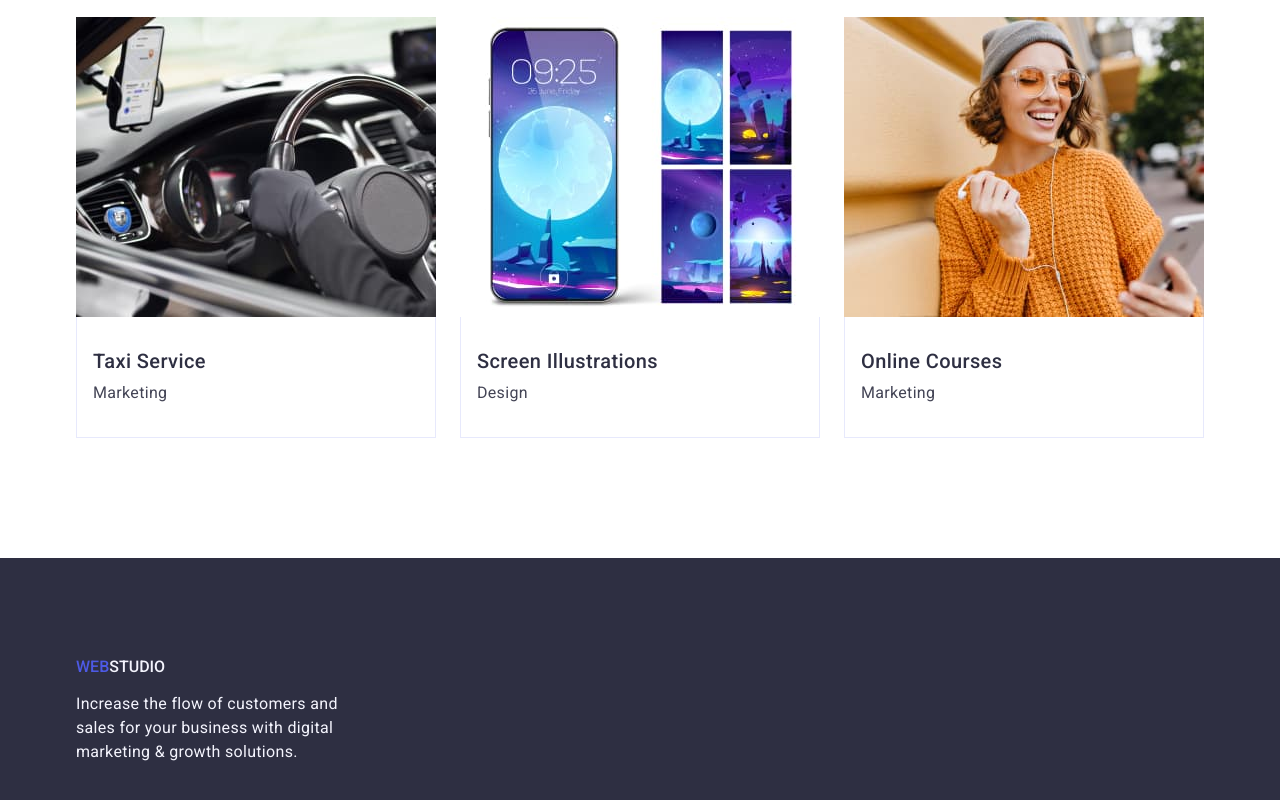
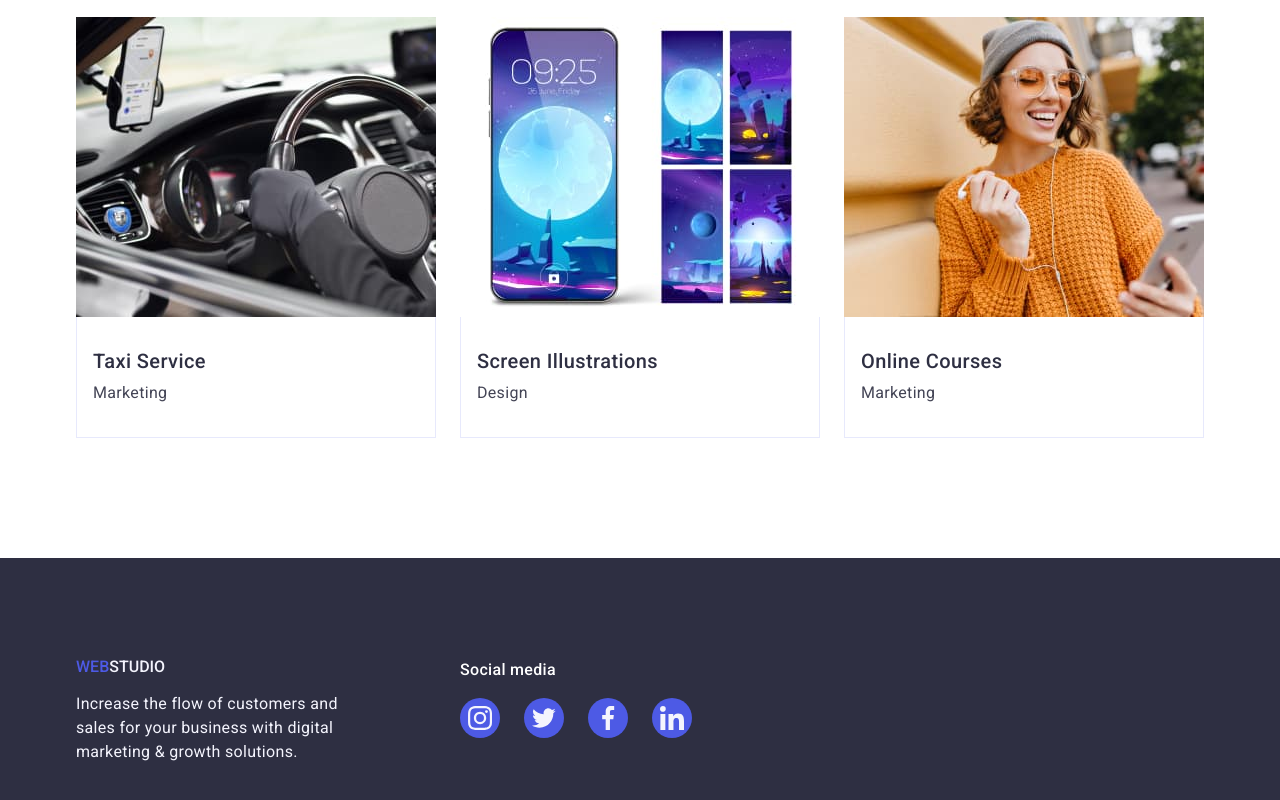
Before and after one commit to NazarKapitonov/goit-markup-hw-04, a plain HTML site: page index.html in a window 1280 px wide. Shown: the part 2617-3417 px from the top of the page. Drawn offline with nearby package versions, Linux system fonts and the light colour scheme.

Commit message:
footer section

```diff
--- a/css/styles.css
+++ b/css/styles.css
@@ -374,3 +374,22 @@ header {
 .logo-bottom {
   color: #f4f4fd;
 }
+
+.footer-container {
+  display: flex;
+  gap: 120px;
+}
+.footer-container .a-team {
+  width: 24px;
+  height: 24px;
+}
+
+.media-title {
+  font-family: "Roboto", sans-serif;
+  font-weight: 500;
+  font-size: 16px;
+  line-height: 1.5;
+  letter-spacing: 0.02em;
+  color: #fff;
+  margin-bottom: 16px;
+}
--- a/index.html
+++ b/index.html
@@ -488,6 +488,8 @@
 
     <footer class="footer">
       <div class="container">
+        <div class="footer-container">
+          <div class="left-content">
             <a class="navigation-logo footer-logo" href="./index.html">
               Web<span class="logo-bottom">Studio </span>
             </a>
@@ -496,6 +498,61 @@
               digital marketing & growth solutions.
             </p>
           </div>
+          <div class="right-content">
+            <p class="media-title">Social media</p>
+            <ul class="ul-team">
+              <li class="li-team">
+                <a
+                  class="a-team"
+                  href="https://instagram.com"
+                  target="_blank"
+                  rel="noopener noreferrer"
+                >
+                  <svg class="svg-team" width="24" height="24">
+                    <use href="./icons/our team svg.svg#icon-instagram"></use>
+                  </svg>
+                </a>
+              </li>
+              <li class="li-team">
+                <a
+                  class="a-team"
+                  href="https://twitter.com"
+                  target="_blank"
+                  rel="noopener noreferrer"
+                >
+                  <svg class="svg-team" width="24" height="24">
+                    <use href="./icons/our team svg.svg#icon-twitter"></use>
+                  </svg>
+                </a>
+              </li>
+              <li class="li-team">
+                <a
+                  class="a-team"
+                  href="https://facebook.com"
+                  target="_blank"
+                  rel="noopener noreferrer"
+                >
+                  <svg class="svg-team" width="24" height="24">
+                    <use href="./icons/our team svg.svg#icon-facebook"></use>
+                  </svg>
+                </a>
+              </li>
+              <li class="li-team">
+                <a
+                  class="a-team"
+                  href="https://linkedin.com"
+                  target="_blank"
+                  rel="noopener noreferrer"
+                >
+                  <svg class="svg-team" width="24" height="24">
+                    <use href="./icons/our team svg.svg#icon-linkedin"></use>
+                  </svg>
+                </a>
+              </li>
+            </ul>
+          </div>
+        </div>
+      </div>
     </footer>
   </body>
 </html>
```
Lines whose indentation alone changed are shown as unchanged.
